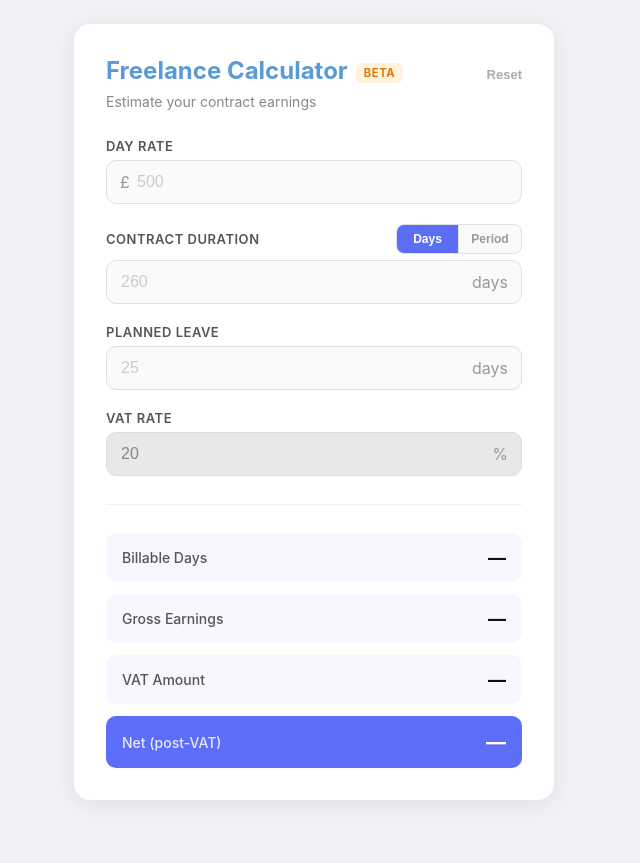
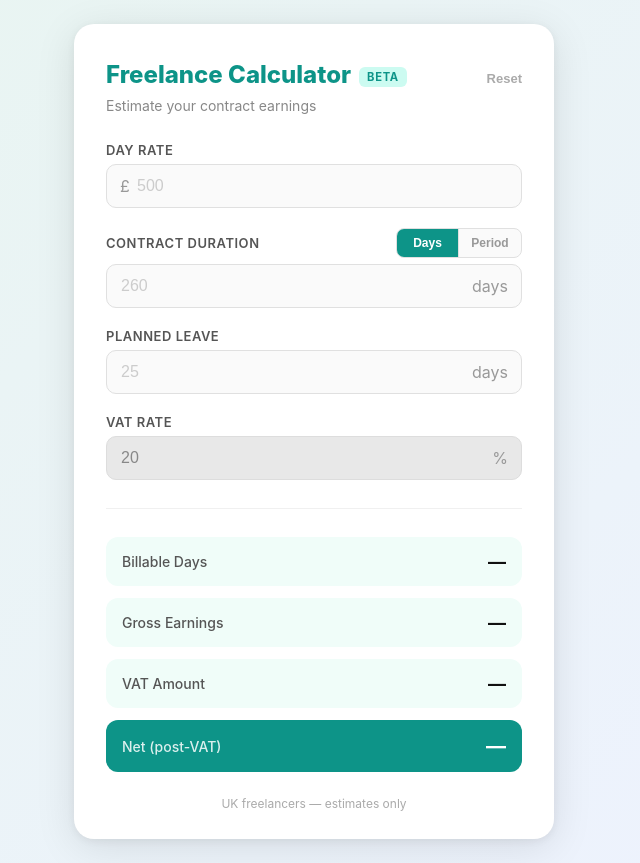
Before and after one commit to mineshpatel3010/freelance-calculator, a plain HTML site: page index.html in a window 1280 px wide. Shown: the whole page, without its empty margins (326-966 px from the left). Before the commit the page ends 824 px from the top, so only its background shows below. Drawn offline with Linux system fonts and the light colour scheme.

Commit message:
Update styling: teal colour scheme, improved card shadow and polish
- Replace indigo accent with teal (#0d9488) across inputs, toggles and results
- Gradient background and larger card border-radius
- Restyle Beta badge and result rows to match new palette
- Add subtle footer disclaimer

Co-Authored-By: Claude Sonnet 4.6 <noreply@anthropic.com>

```diff
--- a/index.html
+++ b/index.html
@@ -9,7 +9,7 @@
 
     body {
       font-family: -apple-system, BlinkMacSystemFont, 'Segoe UI', Roboto, sans-serif;
-      background: #f0f2f5;
+      background: linear-gradient(135deg, #e8f5f0 0%, #eef2ff 100%);
       min-height: 100vh;
       display: flex;
       align-items: center;
@@ -19,17 +19,17 @@
 
     .card {
       background: #fff;
-      border-radius: 16px;
-      box-shadow: 0 4px 24px rgba(0,0,0,0.08);
+      border-radius: 20px;
+      box-shadow: 0 8px 40px rgba(0,0,0,0.10), 0 2px 8px rgba(0,0,0,0.06);
       width: 100%;
       max-width: 480px;
-      padding: 32px;
+      padding: 36px 32px 28px;
     }
 
     h1 {
       font-size: 1.5rem;
-      font-weight: 700;
-      color: #5b9bd5;
+      font-weight: 800;
+      color: #0d9488;
       margin-bottom: 4px;
     }
 
@@ -85,8 +85,8 @@
     input[readonly]:focus { border-color: #ddd; box-shadow: none; background: #e8e8e8; }
 
     input:focus {
-      border-color: #5c6ef8;
-      box-shadow: 0 0 0 3px rgba(92,110,248,0.12);
+      border-color: #0d9488;
+      box-shadow: 0 0 0 3px rgba(13,148,136,0.12);
       background: #fff;
     }
 
@@ -133,12 +133,12 @@
       justify-content: space-between;
       align-items: center;
       padding: 14px 16px;
-      border-radius: 10px;
-      background: #f7f8ff;
+      border-radius: 12px;
+      background: #f0fdf9;
     }
 
     .result-row.highlight {
-      background: #5c6ef8;
+      background: #0d9488;
     }
 
     .result-label {
@@ -196,8 +196,8 @@
     }
 
     .unit-toggle button:not(:last-child) { border-right: 1.5px solid #e0e0e0; }
-    .unit-toggle button.active { background: #5c6ef8; color: #fff; }
-    .unit-toggle button:hover:not(.active) { background: #f0f2ff; color: #5c6ef8; }
+    .unit-toggle button.active { background: #0d9488; color: #fff; }
+    .unit-toggle button:hover:not(.active) { background: #f0fdf9; color: #0d9488; }
 
     .date-row {
       display: flex;
@@ -229,7 +229,7 @@
     <div style="display:flex; justify-content:space-between; align-items:baseline; margin-bottom:4px;">
       <div style="display:flex; align-items:center; gap:8px;">
         <h1>Freelance Calculator</h1>
-        <span style="font-size:0.7rem; font-weight:700; letter-spacing:0.06em; background:#fff3e0; color:#e07a00; padding:3px 8px; border-radius:6px; text-transform:uppercase;">Beta</span>
+        <span style="font-size:0.7rem; font-weight:700; letter-spacing:0.06em; background:#ccfbf1; color:#0d9488; padding:3px 8px; border-radius:6px; text-transform:uppercase;">Beta</span>
       </div>
       <button onclick="resetAll()" style="background:none; border:none; font-size:0.8125rem; font-weight:600; color:#aaa; cursor:pointer; padding:0; transition:color 0.15s;" onmouseover="this.style.color='#555'" onmouseout="this.style.color='#aaa'">Reset</button>
     </div>
@@ -308,6 +308,7 @@
         <span class="result-value" id="net">—</span>
       </div>
     </div>
+    <p style="text-align:center; font-size:0.75rem; color:#aaa; margin-top:24px;">UK freelancers &mdash; estimates only</p>
   </div>
 
   <script src="calculator.js"></script>
```
